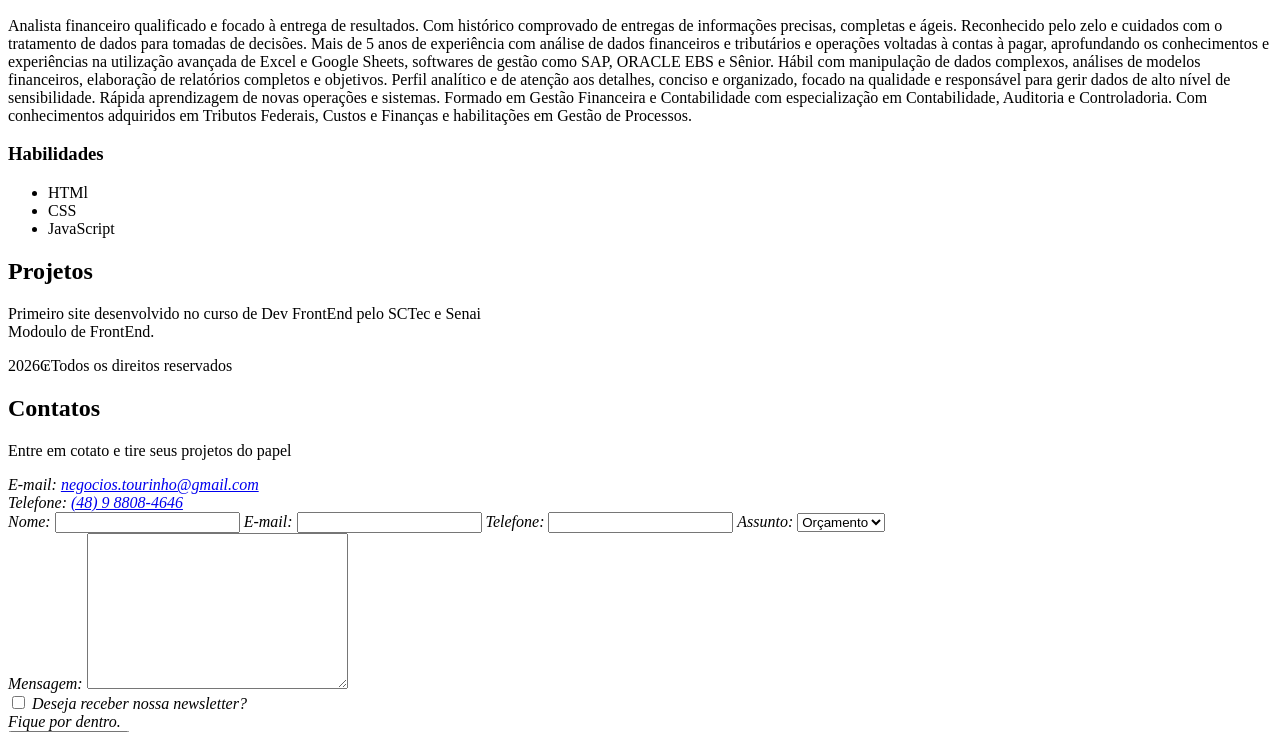
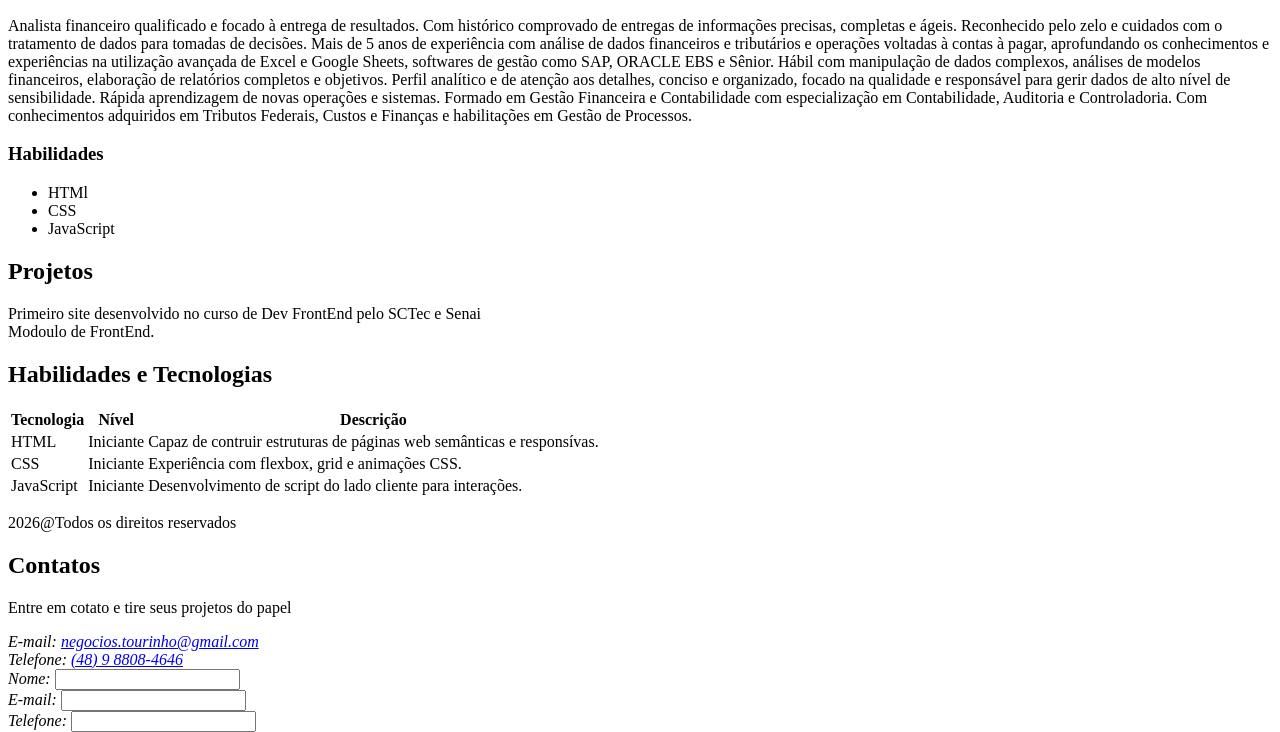
Before and after one commit to negociostourinho-sketch/Site-CursoDev, a plain HTML site: page index.html in a window 1280 px wide. Shown: the part 509-1241 px from the top of the page. Drawn offline with Linux system fonts and the light colour scheme.

Commit message:
adição de tabela-commit

```diff
--- a/index.html
+++ b/index.html
@@ -55,8 +55,40 @@
         </article>
     </section>
 
+    <section id="habilidades">
+        <h2>Habilidades e Tecnologias</h2>
+        <table> <!-- table: elemebto para estruturar uma tabela -->
+            <thead> <!-- thead: linha do cabeçalho da tabela (rótulos das colunas) -->
+                <tr> <!-- tr: linha da tabela -->
+                    <th>Tecnologia</th> <!-- th: coluna da tabela -->
+                    <th>Nível</th>
+                    <th>Descrição</th>
+                </tr>
+            </thead>
+            <tbody>
+                <tr>
+                    <td>HTML</td> <!-- td: inserir valores nas colunas -->
+                    <td>Iniciante</td><!-- td: deve corresponter com a ordem das colunas estruturadas no thead -->
+                    <td>Capaz de contruir estruturas de páginas web semânticas e responsívas.</td>
+                </tr>
+
+                <tr> <!-- td: deve corresponter com a ordem das colunas estruturadas no thead -->
+                    <td>CSS</td> <!-- Coluna 1: Tecnologia -->
+                    <td>Iniciante</td> <!-- Coluna 2: Nível -->
+                    <td>Experiência com flexbox, grid e animações CSS.</td> <!-- Coluna 3: Descrição -->
+                </tr>
+
+                <tr>
+                    <td>JavaScript</td> <!-- Coluna 1: Tecnologia -->
+                    <td>Iniciante</td> <!-- Coluna 2: Nível -->
+                    <td>Desenvolvimento de script do lado cliente para interações.</td> <!-- Coluna 3: Descrição -->
+                </tr>
+            </tbody>
+        </table>
+    </section>
+
     <footer>
-        <p>2026₢Todos os direitos reservados</p>
+        <p>2026@Todos os direitos reservados</p>
         <section id="contatos">
             <h2>Contatos</h2>
             <p>Entre em cotato e tire seus projetos do papel</p>
@@ -69,13 +101,13 @@
                     <!-- action: ação que faz o envio das informações para um servidor (PHP/SQL) -->
                      <label for="nome">Nome: </label> <!-- Label: legenda da interface - no caso do campo "Nome" -->
                      <input type="text" id="nome" name="nome" required> <!-- input: elemento de entrada do dado digitado / type: tipo de dado que deve aceitar -->
-
+                    <br>
                      <label for="email">E-mail: </label>
                      <input type="email" id="email" name="email" required>
-
+                    <br>
                      <label for="Telefone">Telefone: </label>
                      <input type="tel" id="telefone" name="telefone">
-
+                    <br>
                      <label for="assunto">Assunto: </label>
                      <select name="assunto" id="assunto"> <!-- select: controle para selecionar opções de um conjunto -->
                         <option value="orcamento">Orçamento</option>
@@ -84,7 +116,7 @@
                     </select>
                     <br>
 
-                    <label for="mensages">Mensagem: </label>
+                    <label for="mensages">Mensagem: </label> <br>
                     <textarea name="mensages" id="mensages" cols="30" rows="10" required></textarea><!-- textarea: espaço para inserir texto / cols e rows: definição do tamanho da caixa de texto -->
                     <br>
 
```
